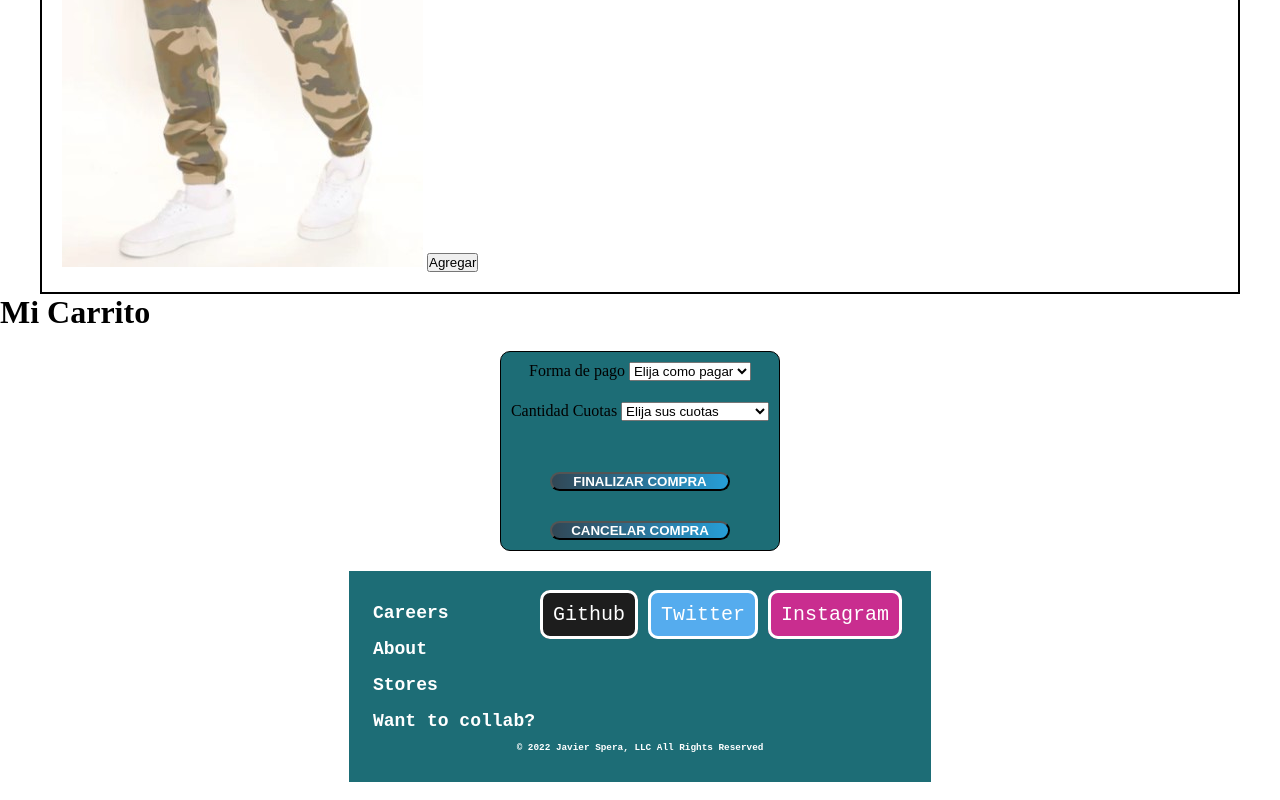
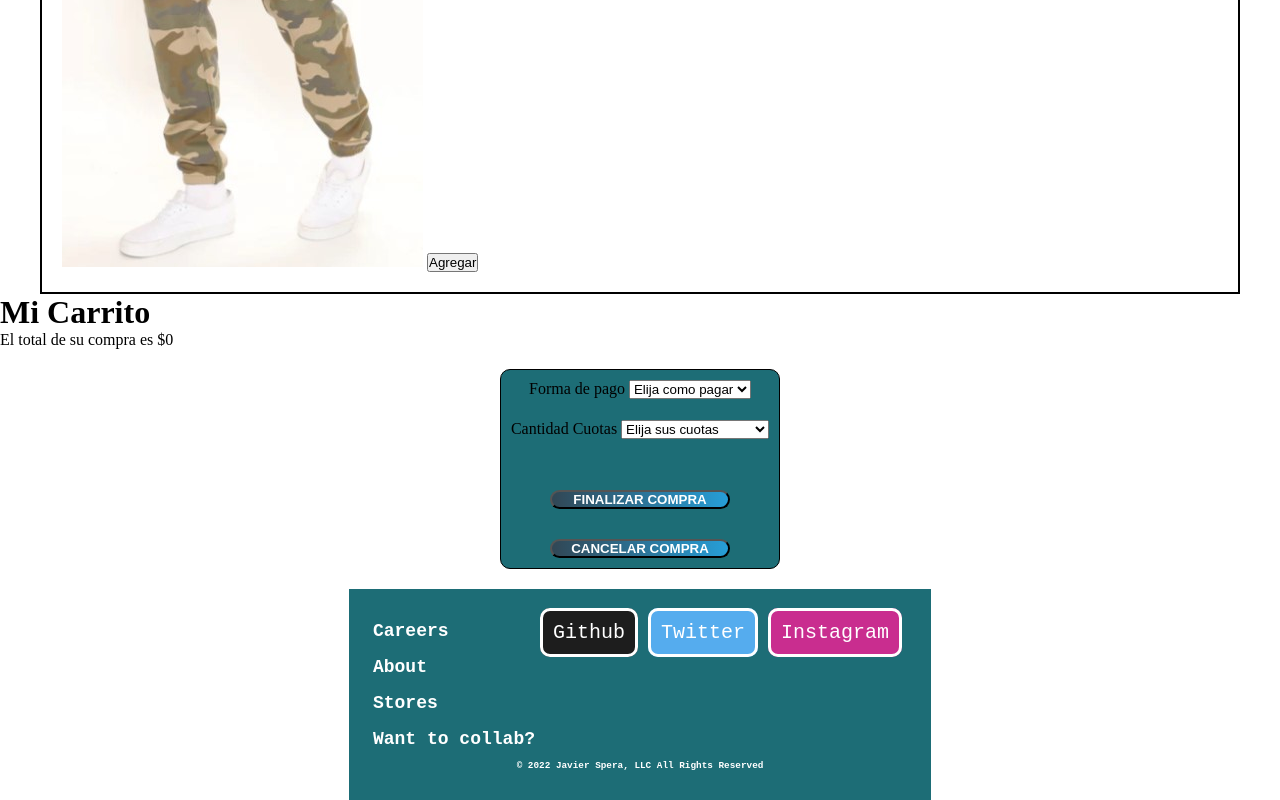
Before and after one commit to JaviSpera90/Pietro-Clothes-Spera, a website: page index.html in a window 1280 px wide. Shown: the part 5003-5803 px from the top of the page. Drawn offline with nearby package versions, Linux system fonts and the light colour scheme; some packages are replaced by stand-ins of ours; a script that the page names is missing; a web font is replaced by a local one.

Commit message:
Proyecto final

```diff
--- a/Pages/js/main.js
+++ b/Pages/js/main.js
@@ -79,7 +79,7 @@ function agregarAlCarrito(producto){
 
 crearCarritoCard();
 }
-
+let totalCarrito;
 function crearCarritoCard(){
     carritoDiv.innerHTML = ""
     carrito.forEach((prod)=>{
@@ -92,15 +92,13 @@ function crearCarritoCard(){
             <button class="btnCarrito" id="btn-borrar${prod.id}">Borrar</button>
             </div>`
     })
+    localStorage.setItem("carrito", JSON.stringify(carrito))
+    borrarProducto()
     totalCarritoDiv.innerHTML = '';
-    let totalCarrito;
     totalCarrito = carrito.reduce((acc, el) => acc + el.precio * el.cantidad,0)
     totalCarritoDiv.innerHTML += `
     <p>El total de su compra es $${totalCarrito}</p>
     `
-    console.log(totalCarrito);
-
-    borrarProducto()
 }
 
 function borrarProducto(){
@@ -135,7 +133,7 @@ function fin(){
 }
 
 fin();
-let totalCarrito;
+
 let pagar;
 let totalPagar;
 let valorCuota;
--- a/index.html
+++ b/index.html
@@ -32,7 +32,7 @@
     <h1>Mi Carrito</h1>
     <div class="container" style="display: flex; align-items: center; justify-content: center;"></div>
     <div class="carrito" style="display: flex; flex-wrap: wrap; gap:10px;"></div>
-    <div class="totalCarritoDiv"></div>
+    <div class="totalCarrito"></div>
     <div class="centrado">
         <h3 class="total titulos tituloCursiva dark tit tit4"></h3>
         <div class="cardPago" id="cardDia">
```
